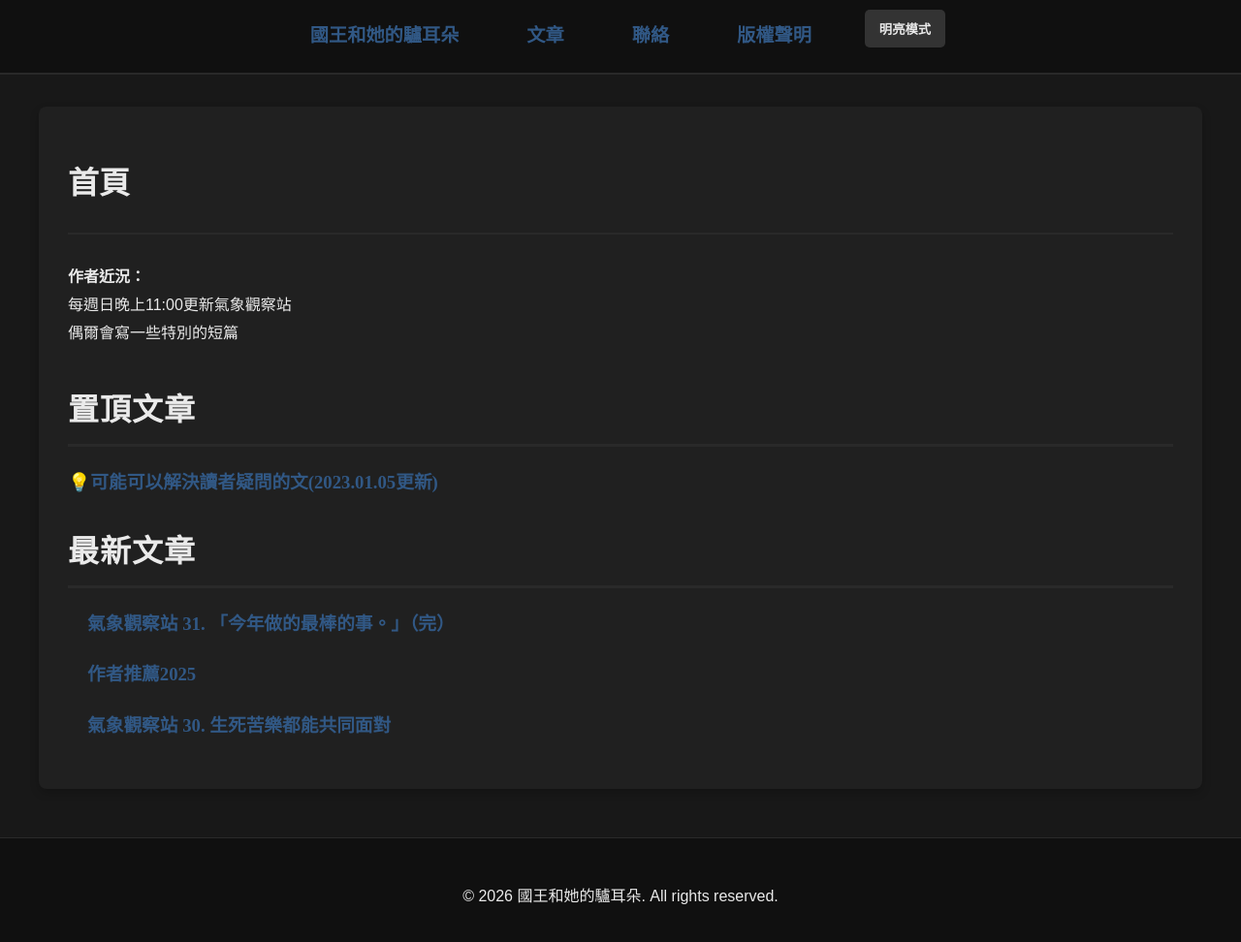
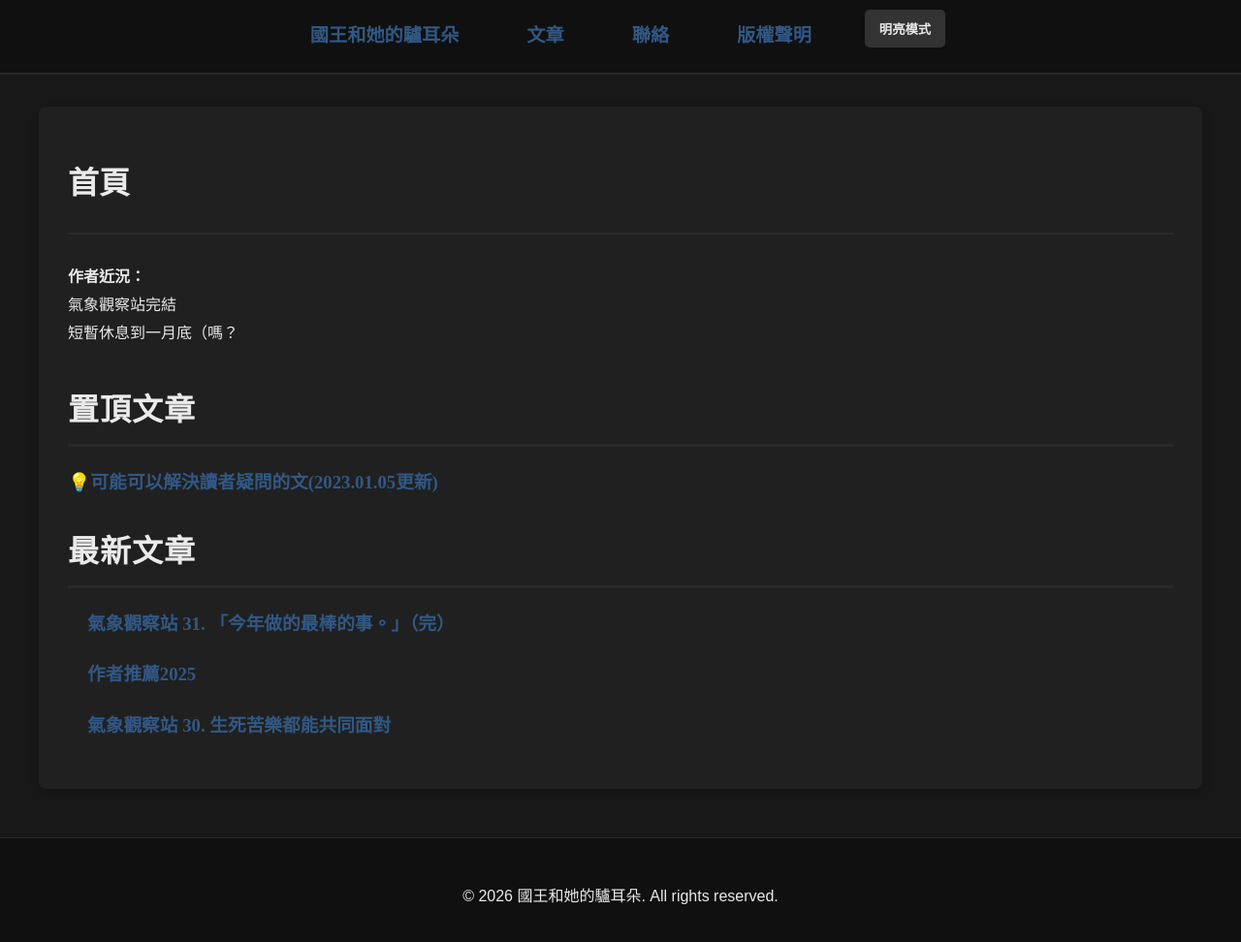
Before and after one commit to thekingwithdonkeyears/website, a Jekyll site: the page built from index.html, in a window 1280 px wide and 986 px high. Shown: the top 972 px of the window at 97% size. Built offline with Jekyll 4.4.1, drawn with Linux system fonts in a browser that asks for light colours; the list of posts is cut into pages by our own code.

Commit message:
edit message

```diff
--- a/index.html
+++ b/index.html
@@ -10,7 +10,7 @@ permalink: "/"
 </header>
 
 <section>
-    <p><strong>作者近況：</strong><br>每週日晚上11:00更新氣象觀察站<br>偶爾會寫一些特別的短篇</p>
+    <p><strong>作者近況：</strong><br>氣象觀察站完結<br>短暫休息到一月底（嗎？</p>
 </section>
 
 <section>
```
